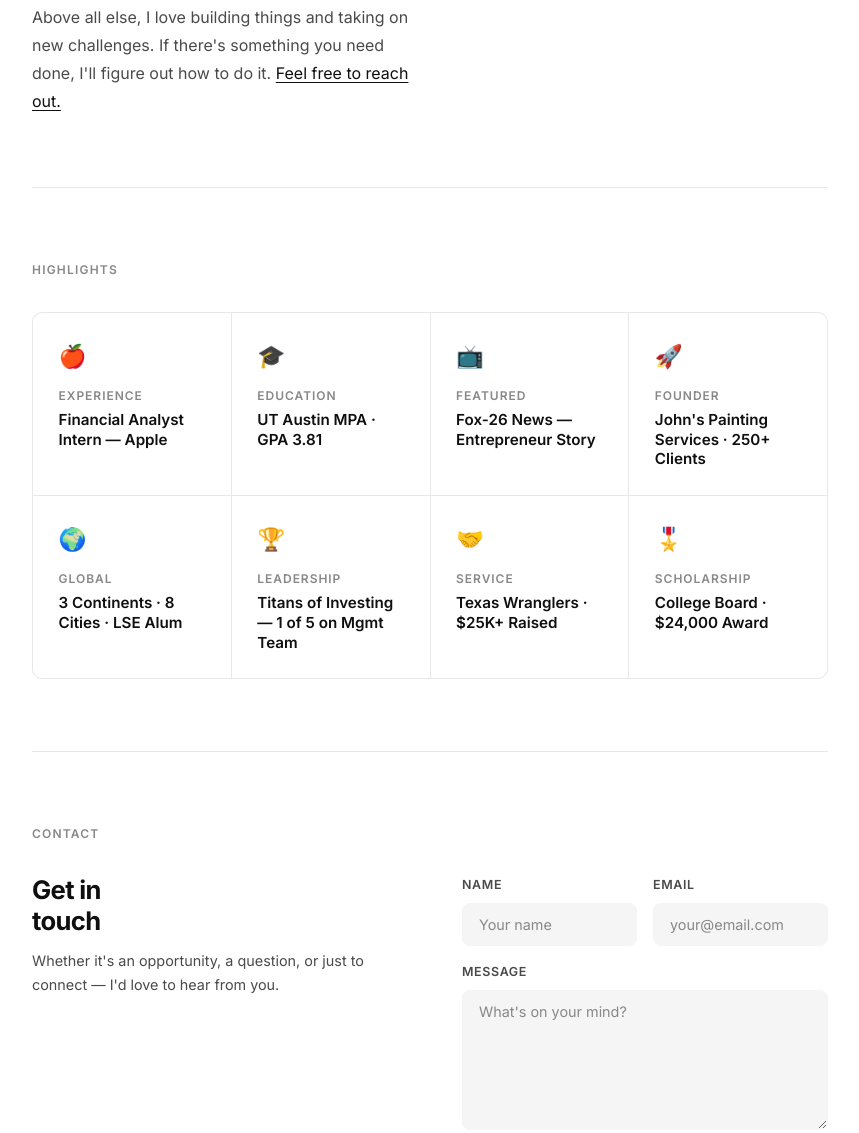
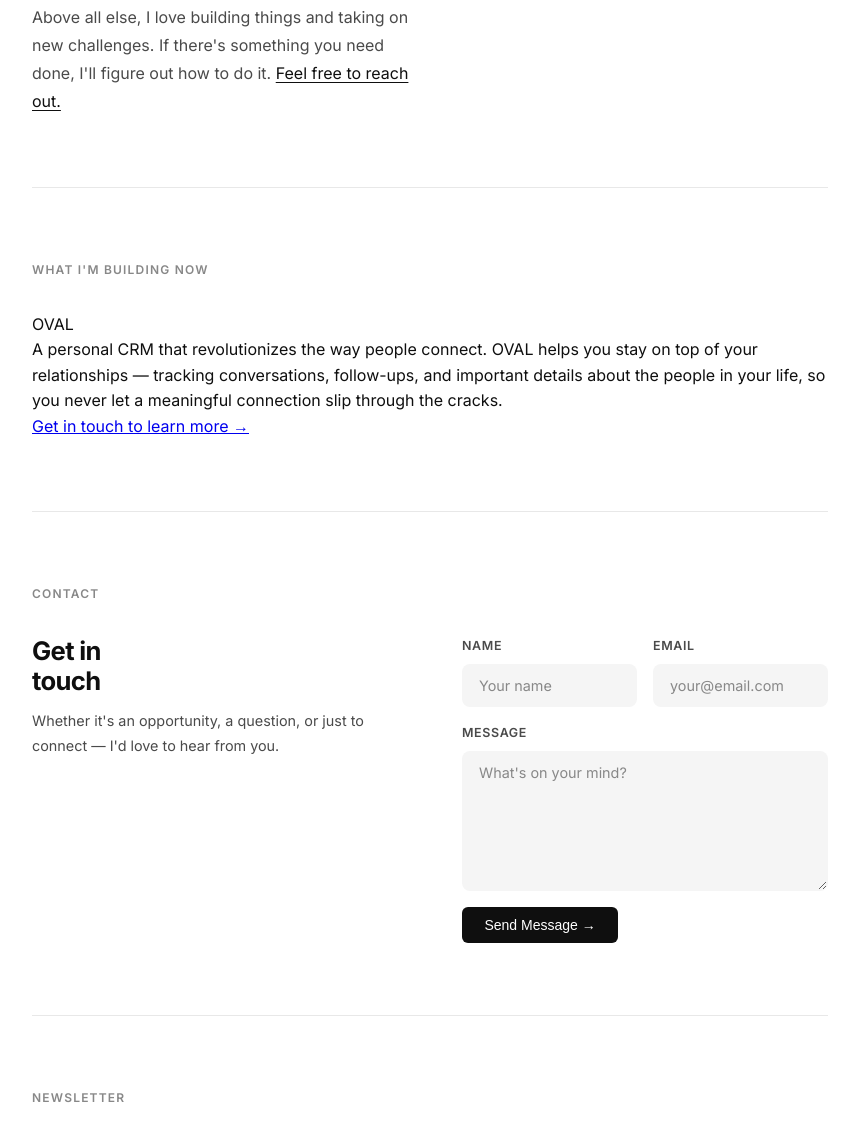
Before and after one commit to johnegharevba/Personal-Website, a plain HTML site: page index.html in a window 1280 px wide. Shown: the part 661-1794 px from the top of the page, without its empty margins (210-1069 px from the left). Drawn offline with Linux system fonts and the light colour scheme.

Commit message:
Refactor index.html structure and content
Reorganized content in index.html, adding contact section and building section while removing some commented-out sections.

```diff
--- a/index.html
+++ b/index.html
@@ -12,39 +12,25 @@
     <a class="nav-logo" href="index.html">John Egharevba</a>
     <ul class="nav-links">
       <li><a href="resume.html">Résumé</a></li>
-      <li><a href="blog.html">Blog</a></li>
-      <li><a href="contact.html">Contact</a></li>
       <li><a href="newsletter.html">Newsletter</a></li>
       <li><a href="https://linkedin.com/in/John-Egharevba/" target="_blank" rel="noopener">LinkedIn</a></li>
+      <li><a href="contact.html">Contact</a></li>
     </ul>
   </nav>
 
   <main>
     <div class="container">
 
-      <!-- HERO -->
       <section class="hero-split">
         <div class="hero-left">
           <h1 class="hero-greeting">Hi, I'm John.</h1>
           <div class="hero-body">
-            <p>
-              I'm currently building OVAL, a personal CRM that revolutionizes the way people connect.
-            </p>
-            <p>
-              I've lived across 3 continents and 8 cities, including Stavanger (Norway), Lagos (Nigeria), and NYC….
-            </p>
-            <p>
-              Studied accounting at UT Austin's McCombs School of Business (the country's #1 ranked program) and diplomacy at LSE (London School of Economics)….
-            </p>
-            <p>
-              And built a few cool businesses along the way, like my curb painting company, which was featured on Fox News and generated $10K+ in profit in a single month when I was a 17-year-old.
-            </p>
-            <p>
-              Some of my interests include sports cars, soccer, travel, fashion, design &amp; watches.
-            </p>
-            <p>
-              Above all else, I love building things and taking on new challenges. If there's something you need done, I'll figure out how to do it. <a href="contact.html">Feel free to reach out.</a>
-            </p>
+            <p>I'm currently building OVAL, a personal CRM that revolutionizes the way people connect.</p>
+            <p>I've lived across 3 continents and 8 cities, including Stavanger (Norway), Lagos (Nigeria), and NYC….</p>
+            <p>Studied accounting at UT Austin's McCombs School of Business (the country's #1 ranked program) and diplomacy at LSE (London School of Economics)….</p>
+            <p>And built a few cool businesses along the way, like my curb painting company, which was featured on Fox News and generated $10K+ in profit in a single month when I was a 17-year-old.</p>
+            <p>Some of my interests include sports cars, soccer, travel, fashion, design &amp; watches.</p>
+            <p>Above all else, I love building things and taking on new challenges. If there's something you need done, I'll figure out how to do it. <a href="contact.html">Feel free to reach out.</a></p>
           </div>
         </div>
         <div class="hero-right">
@@ -52,54 +38,15 @@
         </div>
       </section>
 
-      <!-- HIGHLIGHTS -->
-      <section id="highlights">
-        <p class="section-label">Highlights</p>
-        <div class="highlights-grid">
-          <div class="highlight-card">
-            <div class="highlight-icon">🍎</div>
-            <div class="highlight-label">Experience</div>
-            <div class="highlight-value">Financial Analyst Intern — Apple</div>
-          </div>
-          <div class="highlight-card">
-            <div class="highlight-icon">🎓</div>
-            <div class="highlight-label">Education</div>
-            <div class="highlight-value">UT Austin MPA · GPA 3.81</div>
-          </div>
-          <div class="highlight-card">
-            <div class="highlight-icon">📺</div>
-            <div class="highlight-label">Featured</div>
-            <div class="highlight-value">Fox-26 News — Entrepreneur Story</div>
-          </div>
-          <div class="highlight-card">
-            <div class="highlight-icon">🚀</div>
-            <div class="highlight-label">Founder</div>
-            <div class="highlight-value">John's Painting Services · 250+ Clients</div>
-          </div>
-          <div class="highlight-card">
-            <div class="highlight-icon">🌍</div>
-            <div class="highlight-label">Global</div>
-            <div class="highlight-value">3 Continents · 8 Cities · LSE Alum</div>
-          </div>
-          <div class="highlight-card">
-            <div class="highlight-icon">🏆</div>
-            <div class="highlight-label">Leadership</div>
-            <div class="highlight-value">Titans of Investing — 1 of 5 on Mgmt Team</div>
-          </div>
-          <div class="highlight-card">
-            <div class="highlight-icon">🤝</div>
-            <div class="highlight-label">Service</div>
-            <div class="highlight-value">Texas Wranglers · $25K+ Raised</div>
-          </div>
-          <div class="highlight-card">
-            <div class="highlight-icon">🎖️</div>
-            <div class="highlight-label">Scholarship</div>
-            <div class="highlight-value">College Board · $24,000 Award</div>
-          </div>
+      <section id="building">
+        <p class="section-label">What I'm Building Now</p>
+        <div class="building-block">
+          <div class="building-name">OVAL</div>
+          <p class="building-desc">A personal CRM that revolutionizes the way people connect. OVAL helps you stay on top of your relationships — tracking conversations, follow-ups, and important details about the people in your life, so you never let a meaningful connection slip through the cracks.</p>
+          <a class="building-link" href="contact.html">Get in touch to learn more →</a>
         </div>
       </section>
 
-      <!-- CONTACT -->
       <section id="contact">
         <p class="section-label">Contact</p>
         <div class="form-section-inner">
@@ -128,7 +75,6 @@
         </div>
       </section>
 
-      <!-- NEWSLETTER -->
       <section id="newsletter">
         <p class="section-label">Newsletter</p>
         <div class="form-section-inner">
```
